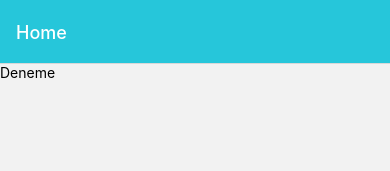
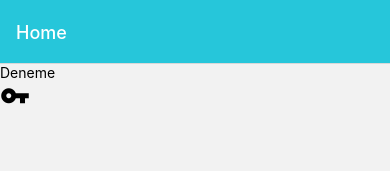
Before and after one commit to aytacbulanik/React_Native_TestLibrary, a React Native app: screen /HomeScreen in a window 390 px wide. Shown: the top 171 px of the page. Built offline with nearby package versions, Linux system fonts and the light colour scheme.

Commit message:
icon pagcake completed

```diff
--- a/src/Pages/HomeScreen/HomeScreen.js
+++ b/src/Pages/HomeScreen/HomeScreen.js
@@ -1,10 +1,12 @@
 import {View, Text} from 'react-native';
 import React from 'react';
+import Icon from 'react-native-vector-icons/MaterialCommunityIcons';
 
 const HomeScreen = ({navigation}) => {
   return (
     <View>
       <Text>Deneme</Text>
+      <Icon name="key" size={30} />
     </View>
   );
 };
```
Also changed, not shown: 1 other file (tests, documents, lock files or other folders).
